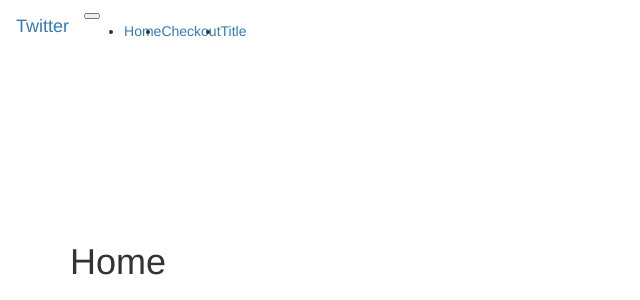
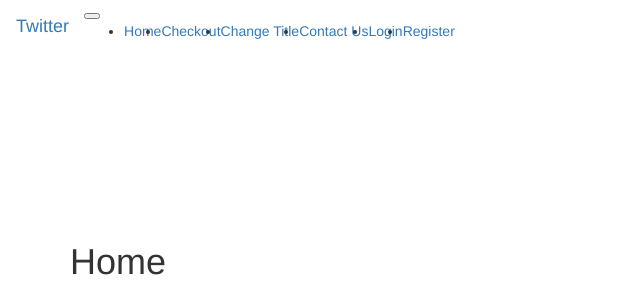
Before and after one commit to paulk6/twitter_commerce, a Flask app: page / in a window 1280 px wide. Shown: the top 300 px of the page, without its empty margins (0-640 px from the left). Run offline with Flask 2, Linux system fonts and the light colour scheme; grey boxes labelled with a size stand in for pictures from a placeholder-image service; some libraries are stand-ins or nearby versions.

Commit message:
Form pages completed, TODO: Add profile page and database

```diff
--- a/app/routes.py
+++ b/app/routes.py
@@ -1,10 +1,12 @@
 from app import app
-from flask import render_template
+from flask import render_template, url_for, redirect
+from app.forms import TitleForm, ContactForm, LoginForm, RegisterForm
 
 
 @app.route('/')
 @app.route('/index')
-def index():
+@app.route('/index/<header>', methods=['GET'])
+def index(header=''):
     products = [
         {
             'id': 1001,
@@ -32,7 +34,7 @@ def index():
         },
     ]
 
-    return render_template('index.html', products=products, title='Home')
+    return render_template('index.html', products=products, title='Home', header=header)
 
 
 @app.route('/checkout')
@@ -40,6 +42,47 @@ def checkout():
     return render_template('checkout.html', title='Checkout')
 
 
-@app.route('/title')
+@app.route('/title', methods=['GET', 'POST'])
 def title():
-    return render_template('form.html', title='Change Title')
+    # create an instance of the form
+    form = TitleForm()
+
+    # write a conditional that checks if form was submitted properly, then do something with the data
+    if form.validate_on_submit():
+        # print(f'{form.title.data}') # name of form . name of input . data
+
+        return redirect(url_for('index', header=form.title.data))
+
+
+    return render_template('form.html', form=form, title='Change Title')
+
+
+@app.route('/login', methods = ['GET', 'POST'])
+def login():
+    form = LoginForm()
+
+    if form.validate_on_submit():
+        # TODO: setup code
+        pass
+
+    return render_template('form.html', form=form, title='Login')
+
+@app.route('/register', methods = ['GET', 'POST'])
+def register():
+    form = RegisterForm()
+
+    if form.validate_on_submit():
+        # TODO: setup code
+        pass
+
+    return render_template('form.html', form=form, title='Register')
+
+@app.route('/contact', methods = ['GET', 'POST'])
+def contact():
+    form = ContactForm()
+
+    if form.validate_on_submit():
+        # TODO: setup code
+        pass
+
+    return render_template('form.html', form=form, title='Contact Us')
--- a/app/templates/base.html
+++ b/app/templates/base.html
@@ -44,13 +44,34 @@
               <a class="nav-link" href="{{ url_for('checkout') }}">Checkout</a>
             </li>
 
-
-            {% if title == 'Title' %}
+            {% if title == 'Change Title' %}
             <li class="nav-item active">
             {% else %}
             <li class="nav-item">
             {% endif %}
-              <a class="nav-link" href="#">Title</a>
+              <a class="nav-link" href="{{ url_for('title') }}">Change Title</a>
+
+
+            {% if title == 'Contact Us' %}
+            <li class="nav-item active">
+            {% else %}
+            <li class="nav-item">
+            {% endif %}
+              <a class="nav-link" href="{{ url_for('contact') }}">Contact Us</a>
+
+            {% if title == 'Login' %}
+            <li class="nav-item active">
+            {% else %}
+            <li class="nav-item">
+            {% endif %}
+              <a class="nav-link" href="{{ url_for('login') }}">Login</a>
+
+            {% if title == 'Register' %}
+            <li class="nav-item active">
+            {% else %}
+            <li class="nav-item">
+            {% endif %}
+              <a class="nav-link" href="{{ url_for('register') }}">Register</a>
             </li>
           </ul>
         </div>
--- a/app/templates/index.html
+++ b/app/templates/index.html
@@ -7,7 +7,11 @@
 {% block app_content %}
   <div class="row">
     <div class="col-md-12">
-      <h1>{{ title }}</h1>
+      {% if header != '' %}
+        <h1>{{ header }}</h1>
+      {% else %}
+        <h1>{{ title }}</h1>
+      {% endif %}
     </div>
   </div>
 
--- /dev/null
+++ b/config.py
@@ -0,0 +1,5 @@
+import os
+
+class Config():
+    # environ.get will look at the environment variables and see if the SECRET_KEY is included. it will use that value if so.
+    SECRET_KEY = os.environ.get('SECRET_KEY') or 'you-will-never-guess'
```
Also changed, not shown: app/__init__.py (+6 -1 lines), app/forms.py (added, +30 -0 lines), app/templates/form.html (added, +17 -0 lines).
